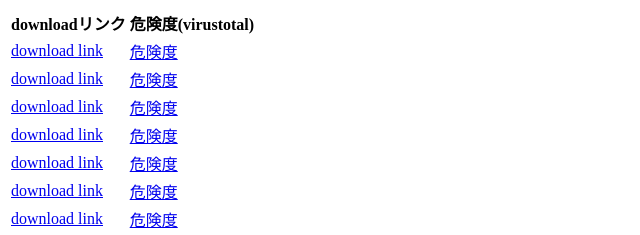
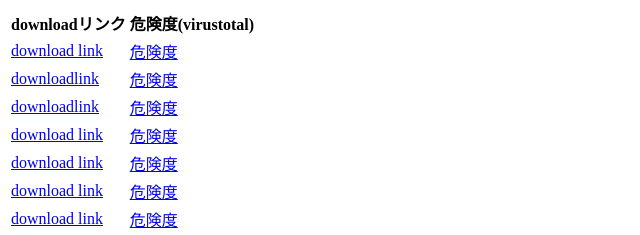
Before and after one commit to Rukia00/RrrrR, a plain HTML site: page index2.html in a window 1280 px wide. Shown: the part 415-650 px from the top of the page, 0-640 px from the left. Drawn offline with Linux system fonts and the light colour scheme.

Commit message:
Update index2.html

```diff
--- a/index2.html
+++ b/index2.html
@@ -26,12 +26,12 @@
     	</tr>
 
     	<tr>
-    		<td><a href="https://syrianmalware.com/samples/ed86876db98db35d8c205f8c0b92b0a4.zip">download link</a></td>
+    		<td><a href="https://syrianmalware.com/samples/ed86876db98db35d8c205f8c0b92b0a4.zip">downloadlink</a></td>
         <td><a href="https://www.virustotal.com/en/file/5a0adcd5f5dca1701596a47a662f1a34e1b3cba7b9a53098a50ee92ec8075ee0/analysis/">危険度</a></td>
     	</tr>
 
     	<tr>
-    		<td><a href="https://syrianmalware.com/samples/e58a1795277edc08d35c6898f9befc1c.zip">download link</a></td>
+    		<td><a href="https://syrianmalware.com/samples/e58a1795277edc08d35c6898f9befc1c.zip">downloadlink</a></td>
         <td><a href="https://www.virustotal.com/file/a0579416c180348180d646f1a455856f05530796eeda5cd7fc5bc8cd2e84c4f8/analysis/1331151948/">危険度</a></td>
     	</tr>
 
```
